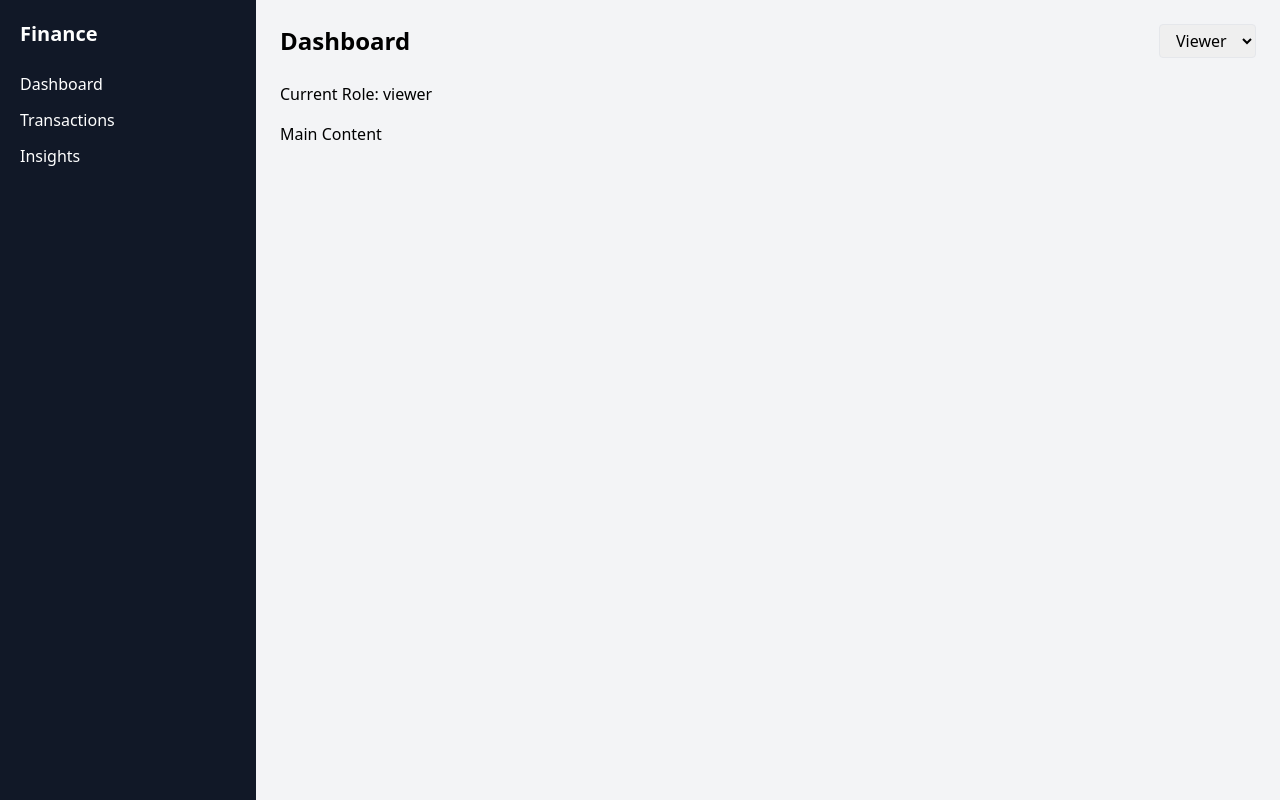
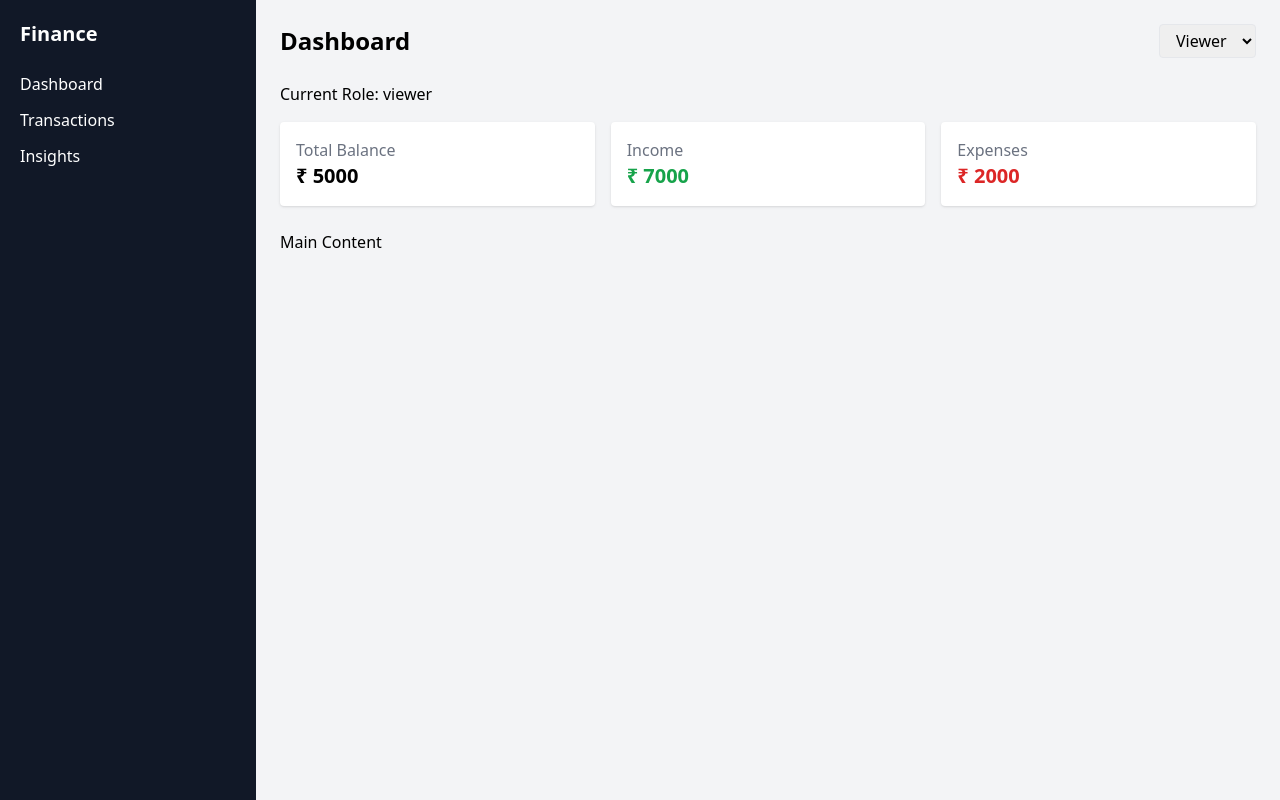
Before and after one commit to Sweety-Mitra/Finance_Dashboard, a React (Vite) app: page / in a window 1280 px wide. Built offline with nearby package versions, Linux system fonts and the light colour scheme.

Commit message:
feat: add dashboard summary cards with dynamic financial calculations

```diff
--- a/src/App.jsx
+++ b/src/App.jsx
@@ -2,6 +2,7 @@ import Sidebar from "./components/common/Sidebar";
 import Header from "./components/common/Header";
 import { useContext } from "react";
 import { AppContext } from "./context/AppContext";
+import SummaryCards from "./components/dashboard/SummaryCards";
 
 function App() {
   const { transactions, role } = useContext(AppContext);
@@ -12,6 +13,7 @@ function App() {
       <main className="flex-1 bg-gray-100 p-6">
         <Header />
         <p className="mb-4">Current Role: {role}</p>
+        <SummaryCards/>
         <p>Main Content</p>
       </main>
     </div>
--- /dev/null
+++ b/src/components/dashboard/SummaryCards.jsx
@@ -0,0 +1,40 @@
+import { useContext } from "react";
+import { AppContext } from "../../context/AppContext";
+
+const SummaryCards = () => {
+  const { transactions } = useContext(AppContext);
+
+  const income = transactions
+    .filter((t) => t.type === "income")
+    .reduce((acc, curr) => acc + curr.amount, 0);
+
+  const expense = transactions
+    .filter((t) => t.type === "expense")
+    .reduce((acc, curr) => acc + curr.amount, 0);
+
+  const balance = income - expense;
+
+  return (
+    <div className="grid grid-cols-1 md:grid-cols-3 gap-4 mb-6">
+      {/* Balance */}
+      <div className="bg-white p-4 rounded shadow hover:shadow-lg transition">
+        <h3 className="text-gray-500">Total Balance</h3>
+        <p className="text-xl font-bold">₹ {balance}</p>
+      </div>
+
+      {/* Income */}
+      <div className="bg-white p-4 rounded shadow hover:shadow-lg transition">
+        <h3 className="text-gray-500">Income</h3>
+        <p className="text-xl font-bold text-green-600">₹ {income}</p>
+      </div>
+
+      {/* Expense */}
+      <div className="bg-white p-4 rounded shadow hover:shadow-lg transition">
+        <h3 className="text-gray-500">Expenses</h3>
+        <p className="text-xl font-bold text-red-600">₹ {expense}</p>
+      </div>
+    </div>
+  );
+};
+
+export default SummaryCards;
```
